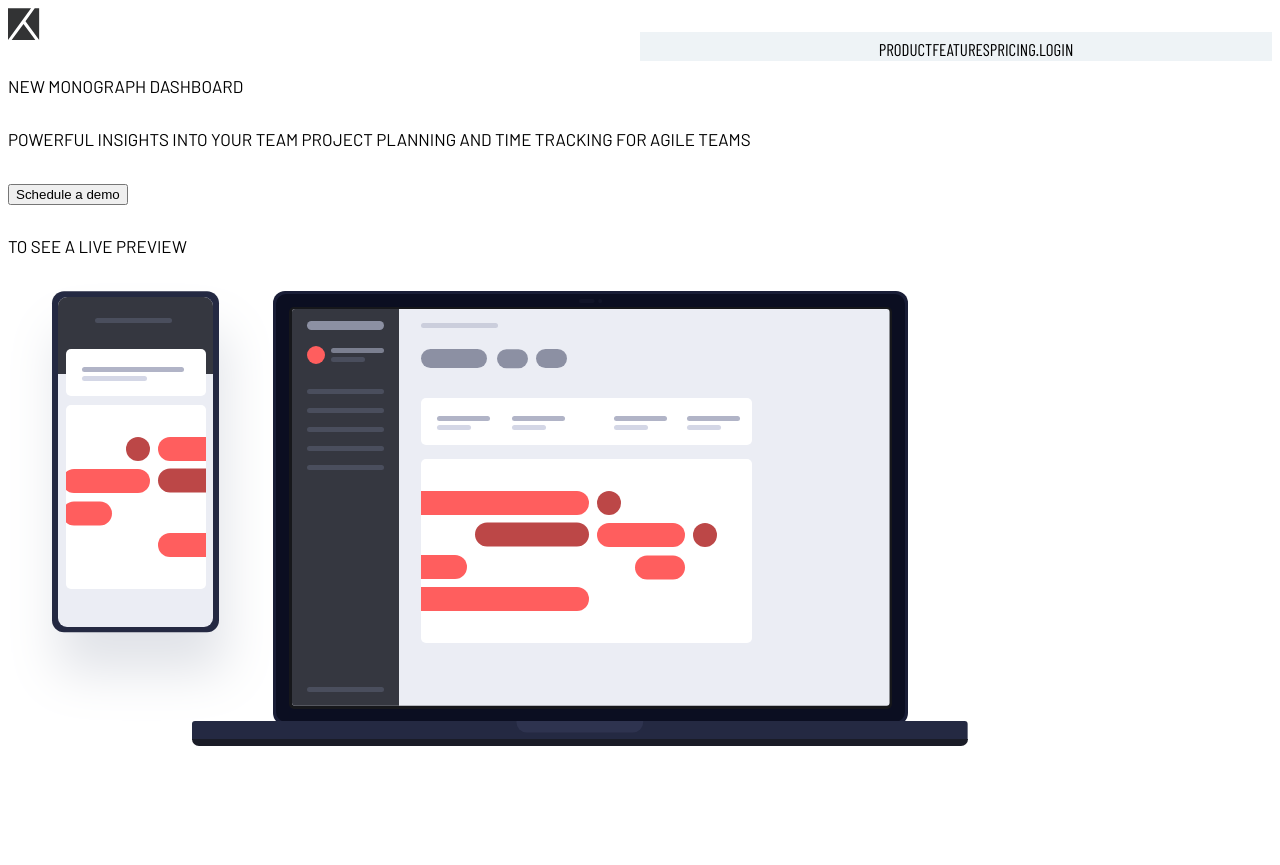
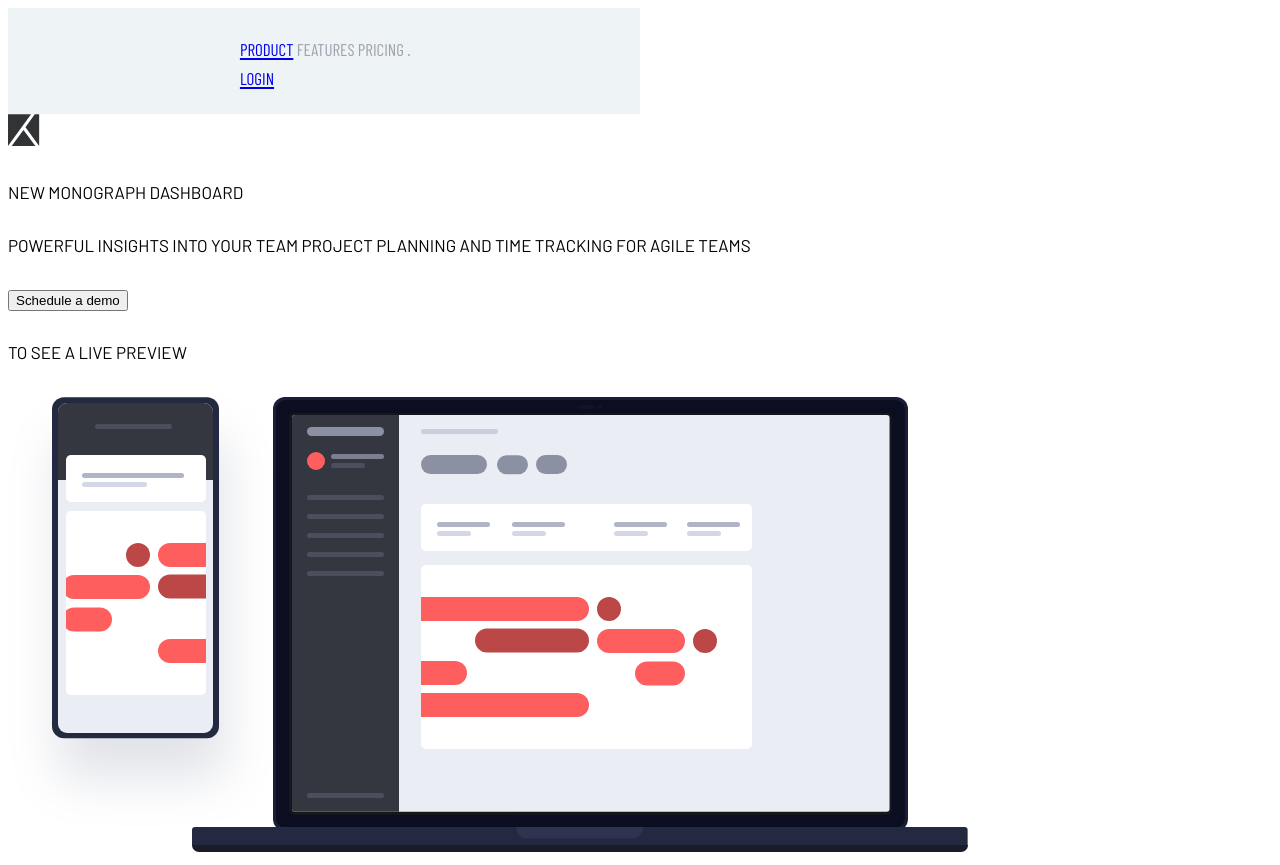
Before and after one commit to sana-ben036/brief-C2N3, a website: page index.html in a window 1280 px wide. Before the commit the page ends 800 px from the top, so only its background shows below. Drawn offline with nearby package versions, Linux system fonts and the light colour scheme.

Commit message:
reformulation des class

```diff
--- a/index.html
+++ b/index.html
@@ -14,13 +14,13 @@
 
   <body>
     <header>
-      <nav>
+      <nav class="menu">
         <ul>
-          <il>Product</il>
-          <il>Features</il>
-          <il>Pricing</il>
-          <il>.</il>
-          <il>Login</il>
+          <li class="menu__item menu__item--active"><a href="#">Product</a></li>
+          <li class="menu__item">Features</li>
+          <li class="menu__item">Pricing</li>
+          <li class="menu__item menu__item--color">.</li>
+          <li class="menu__item menu __item--color menu__item--active"><a href="#">Login</a></li>
         </ul>
       </nav>
       <!---------------------fin nav ----------------->
--- a/public/scss/_header.scss
+++ b/public/scss/_header.scss
@@ -1,17 +1,22 @@
 
 header{
     font-family: 'Barlow Condensed';
-    nav{
+    .menu{
         width: 50%;
-        float: right;
-        ul{
-            display: flex;
-            flex-direction: row;
-            justify-content: center;
-            background-color: $navbgr;
-            li{
+        margin-right: 0;
+        display: flex;
+        flex-direction: row;
+        justify-content: center;
+        background-color: $navbgr;
+        color:$navcolor2;
+        li{
+            display: inline-block;
+            &__color{
                 color:$navcolor2;
-                display: inline-block;
+            }
+            &__link{
+
+
             }
         }
     }
```
Also changed, not shown: public/css/style.css.
